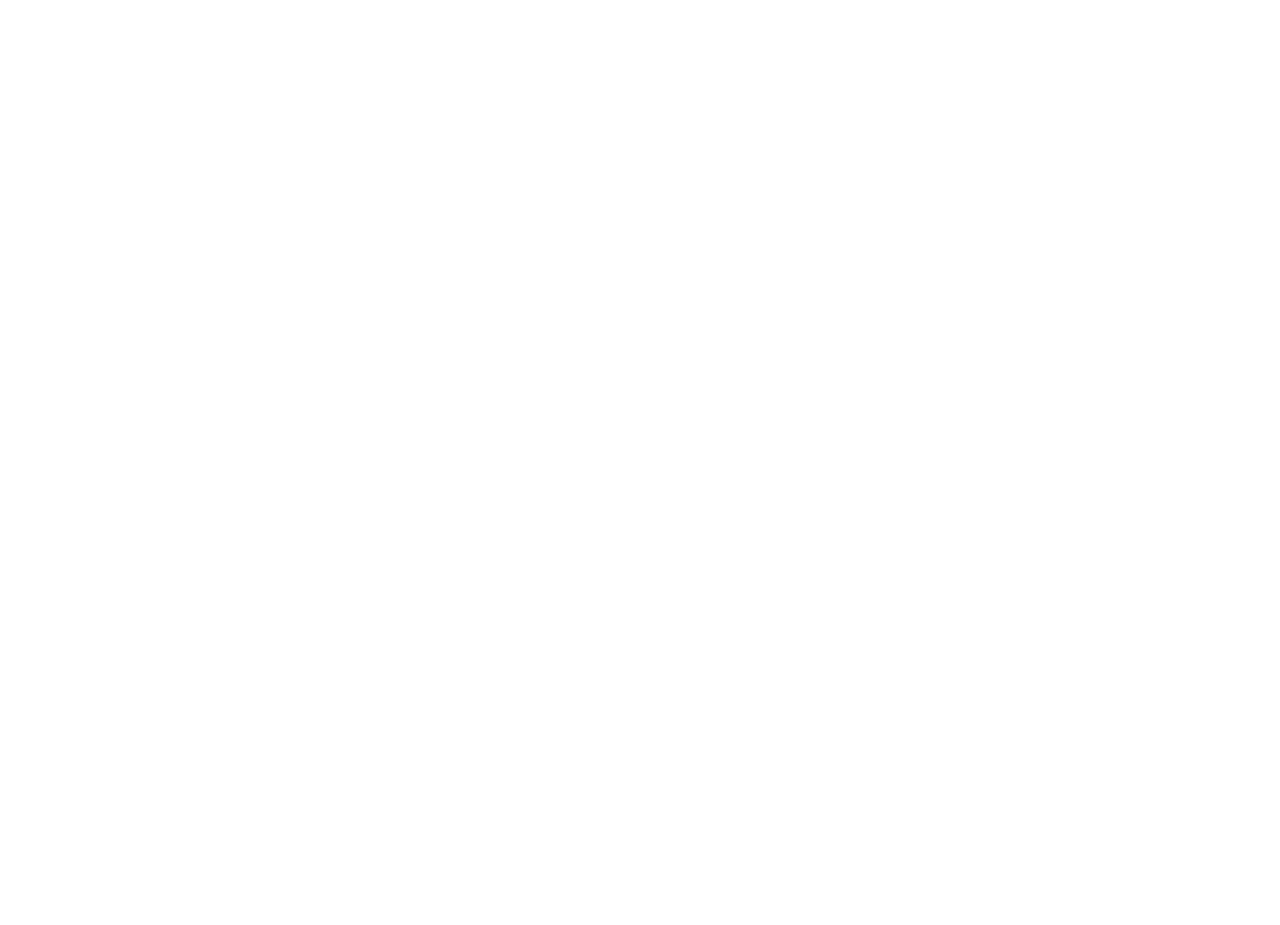
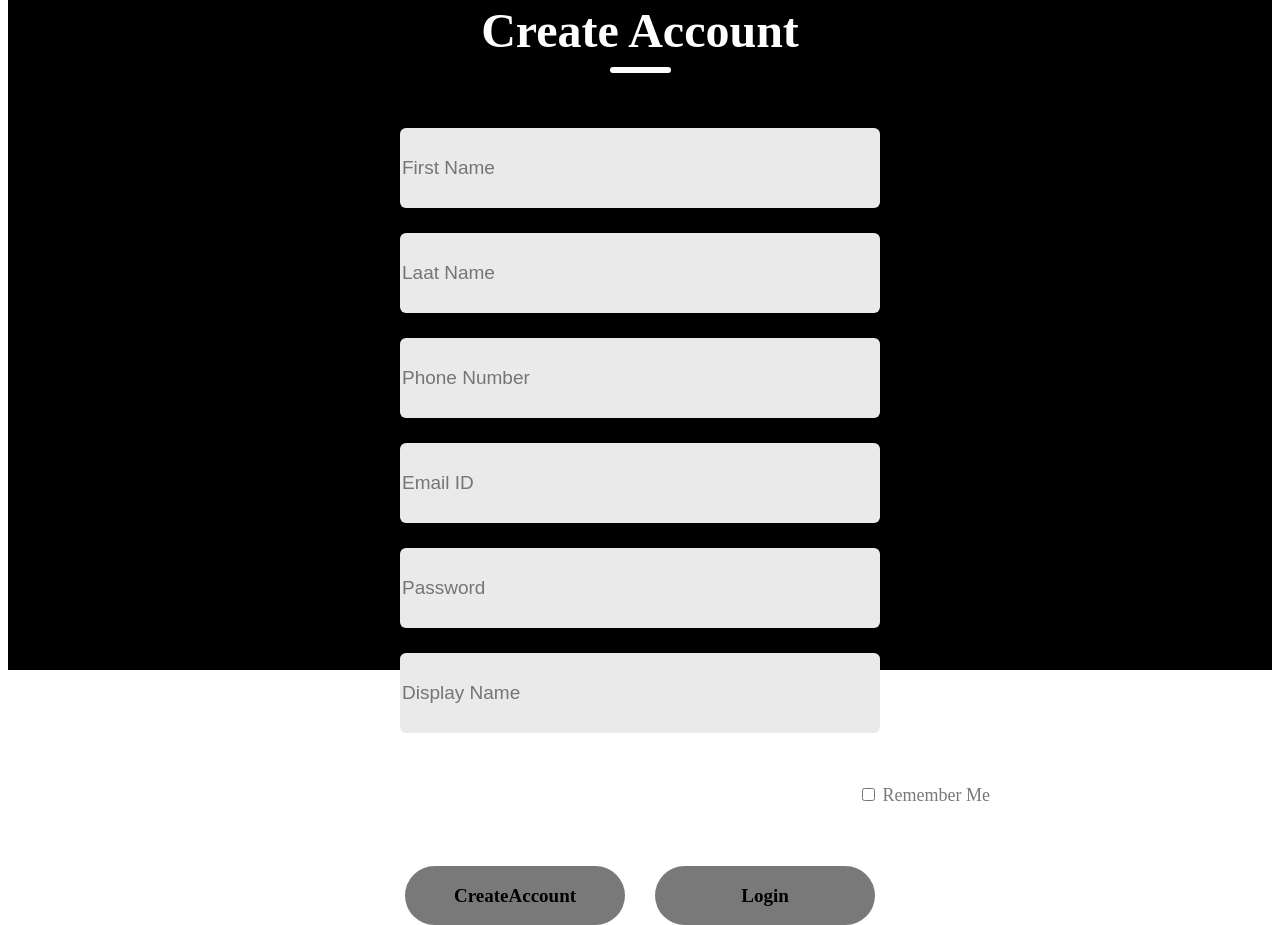
Before and after one commit to Gigstar-Project/geegsFront-web, a React (Create React App) app: page / in a window 1280 px wide. Shown: the part 360-1285 px from the top of the page. Before the commit the page ends 800 px from the top, so only its background shows below. Built offline with nearby package versions, Linux system fonts and the light colour scheme.

Commit message:
CreateAccount

```diff
--- a/public/index.html
+++ b/public/index.html
@@ -24,7 +24,7 @@
       work correctly both with client-side routing and a non-root public URL.
       Learn how to configure a non-root public URL by running `npm run build`.
     -->
-    <title>React App</title>
+    <title>GeegStar</title>
   </head>
   <body>
     <noscript>You need to enable JavaScript to run this app.</noscript>
--- a/src/App.js
+++ b/src/App.js
@@ -1,17 +1,13 @@
 // src/App.js
 import React from 'react';
-import { BrowserRouter as Router, Routes, Route } from 'react-router-dom';
-import Home from './Components/Home';
-import Signup from './Components/Signup';
+import CreateAccount from './Components/CreateAccount/CreateAccount';
+
 
 const App = () => {
   return (
-    <Router>
-      <Routes>
-        <Route path='/' element={<Home/>} />
-        <Route path="/signup" component={<Signup />} />
-      </Routes>
-    </Router>
+    <div>
+      <CreateAccount/>
+    </div>
   );
 };
 
--- /dev/null
+++ b/src/Components/CreateAccount/CreateAccount.css
@@ -0,0 +1,96 @@
+.container{
+    display: flex;
+    flex-direction: column;
+    margin: auto;
+    width: 600px;
+    margin-top: 200px;
+    background: #fff;
+    padding-bottom: 30px;
+}
+
+.header {
+    display: flex;
+    flex-direction: column;
+    align-items: center;
+    gap: 9px;
+    width: 100%;
+    margin-top: 30px;
+}
+
+.text {
+    color: #fff;
+    font-size: 48px;
+    font-weight: 700;
+}
+
+.underline {
+    width: 61px;
+    height: 6px;
+    background: #fff;
+    border-radius: 9px;
+}
+
+.inputs{
+    margin-top: 55px;
+    display: flex;
+    flex-direction: column;
+    gap: 25px;
+}
+
+.input{
+    display: flex;
+    align-items: center;
+    margin: auto;
+    width: 480px;
+    height: 80px;
+    background: #eaeaea;
+    border-radius: 6px;
+}
+
+.input input{
+    height: 50px;
+    width: 400px;
+    background: transparent;
+    border: none;
+    outline: none;
+    color: #797979;
+    font-size: 19px;
+}
+
+.input-checkbox{
+    padding-left: 850px;
+    margin-top: 27px;
+    color: #797979;
+    font-size: 18px;
+}
+
+.submit-container{
+    display: flex;
+    gap: 30px;
+    margin: 60px auto;
+}
+
+.submit {
+    display: flex;
+    justify-content: center;
+    align-items: center;
+    width: 220px;
+    height: 59px;
+    color: #000;
+    background: #797979;
+    border-radius: 50px;
+    font-size: 19px;
+    font-weight: 700;
+    cursor: pointer;
+}
+
+.gray {
+    background: #eaeaea;
+    color: #676767;
+}
+@media screen and (max-width: 600px){
+    .submit {
+        font-size: 14px;
+        padding: 8px 16px;
+    }
+}
--- /dev/null
+++ b/src/Components/CreateAccount/CreateAccount.jsx
@@ -0,0 +1,54 @@
+import React, { useState } from 'react'
+import './CreateAccount.css'
+import logo from '../../Components/Assets/GeegstarLogo.svg';
+
+const CreateAccount = () => {
+
+  const [action, setAction] = useState("Create Account");
+  const pageStyle = {
+    backgroundColor: '#000',
+    color: '#fff',
+    height: '100vh',
+    width: '100%',
+  };
+  return (
+    <div style={pageStyle} className='container'>
+
+    <div className="header">
+    <img src={logo} alt="Logo" className="logo" />
+      <div className="text">{action}</div>
+      <div className="underline"></div>
+    </div>
+    <div className="inputs">
+       {action==="Login"?<div></div>:<><div className="input">
+          <input type="FirstName" placeholder="First Name" />
+        </div><div className="input">
+            <input type="LastName" placeholder="Laat Name" />
+          </div><div className="input">
+            <input type="PhoneNumber" placeholder="Phone Number" />
+          </div></>}
+
+      <div className="input">
+        <input type="Email" placeholder="Email ID"/>
+      </div>
+      <div className="input">
+        <input type="Password" placeholder="Password"/>
+      </div>
+      <div className="input">
+        <input type="DisplayName" placeholder="Display Name"/>
+      </div>
+      {action==="CreateAccount"?<div></div>:<div className="input-checkbox">
+        <label>
+          <input type="checkbox"/> Remember Me
+        </label>
+      </div>}
+    </div>
+    <div className="submit-container">
+      <div className={action==="Login"?"submit gray":"submit"} onClick={() => {setAction("CreateAccount")}}>CreateAccount</div>
+      <div className={action==="CreateAccount"?"submit gray":"submit"} onClick={() => {setAction("Login")}}>Login</div>
+    </div>
+   </div>
+  )
+}
+
+export default CreateAccount
--- a/src/Components/Home.jsx
+++ /dev/null
@@ -1,13 +0,0 @@
-// Home.js
-import React from 'react';
-
-const Home = () => {
-  return (
-    <div>
-      <h2>Welcome to the Home Page</h2>
-      {/* Additional content */}
-    </div>
-  );
-};
-
-export default Home;
--- a/src/Components/Signup.jsx
+++ /dev/null
@@ -1,20 +0,0 @@
-// src/Signup.js
-import React from 'react';
-import { Link } from 'react-router-dom';
-
-const Signup = () => {
-  return (
-    <div>
-      <h2>Signup Page</h2>
-      <p>Choose your role:</p>
-      <Link to="/signup/planner">
-        <button>Sign up as a Planner</button>
-      </Link>
-      <Link to="/signup/talent">
-        <button>Sign up as a Talent</button>
-      </Link>
-    </div>
-  );
-};
-
-export default Signup;
```
Also changed, not shown: src/Components/Assets/GeegstarLogo.svg (added).
